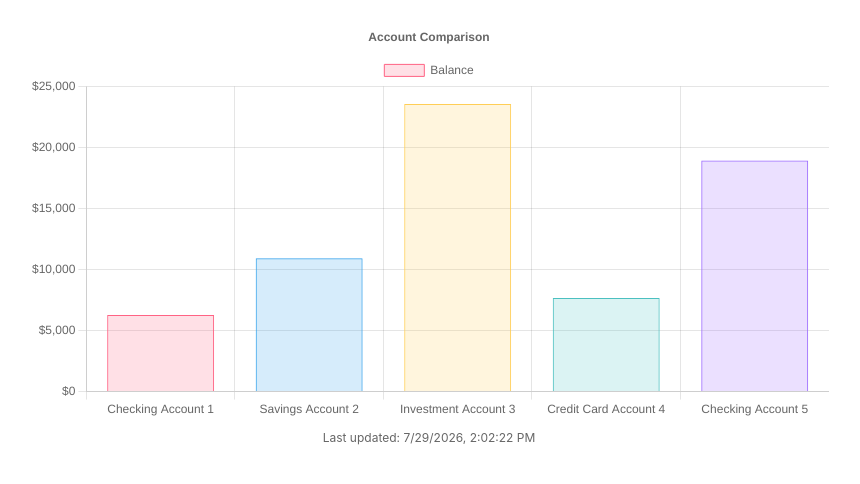
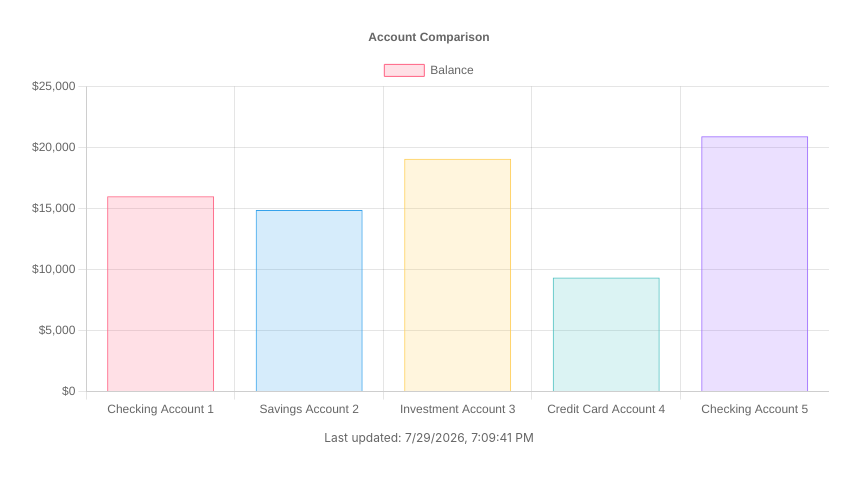
Before and after one commit to leakingMemo/notion-dashboard, a plain HTML site: page charts/accounts.html in a window 1280 px wide. Shown: the whole page, without its empty margins (211-1071 px from the left). Drawn offline with nearby package versions, Linux system fonts and the light colour scheme.

Commit message:
deploy: 4c4bf658cc92440bb72928c41904504d4f3e92f8

```diff
--- a/charts/accounts.html
+++ b/charts/accounts.html
@@ -31,7 +31,7 @@
         <canvas id="chart"></canvas>
     </div>
     <div class="last-updated">
-        Last updated: 7/29/2026, 2:02:22 PM
+        Last updated: 7/29/2026, 7:09:41 PM
     </div>
 
     <script>
@@ -50,11 +50,11 @@
     {
       "label": "Balance",
       "data": [
-        6276,
-        10922,
-        23558,
-        7666,
-        18938
+        16004,
+        14882,
+        19067,
+        9347,
+        20910
       ],
       "backgroundColor": [
         "rgba(255, 99, 132, 0.2)",
```
Also changed, not shown: charts/balance.html (+6 -6 lines), charts/portfolio.html (+5 -5 lines), index.html (+1 -1 lines).
